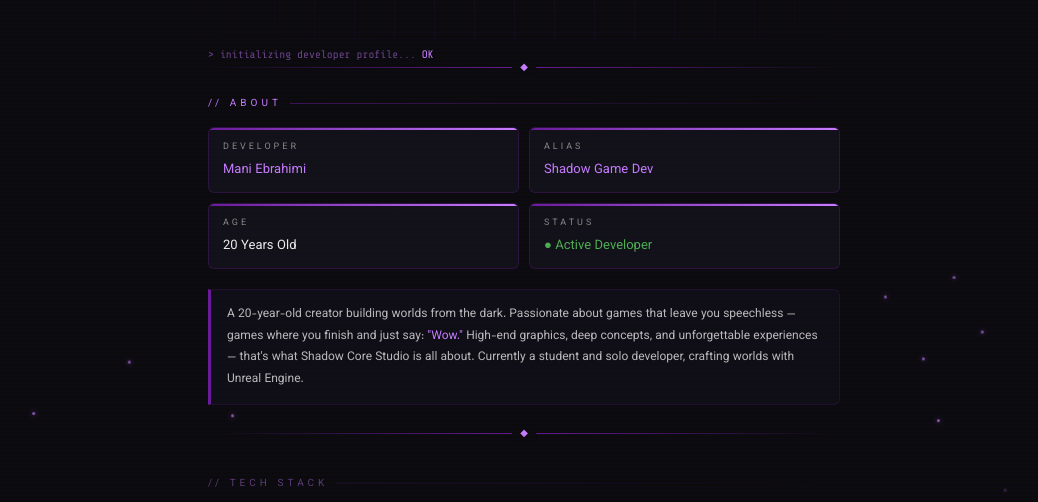
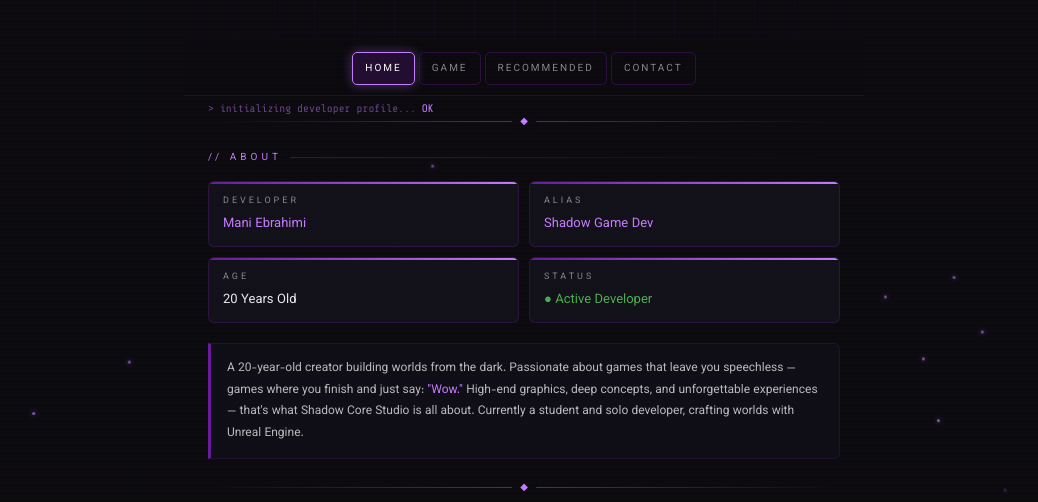
Before and after one commit to Mrcode-10/my-awesome-site, a plain HTML site: page index.html in a window 1280 px wide. Shown: the part 298-800 px from the top of the page, without its empty margins (116-1154 px from the left). Drawn offline with nearby package versions, Linux system fonts and the light colour scheme.

Commit message:
Update index.html

```diff
--- a/index.html
+++ b/index.html
@@ -48,6 +48,15 @@
 
   .divider { height: 1px; background: linear-gradient(90deg, transparent, var(--purple), transparent); margin: 0 24px; position: relative; }
   .divider::before { content: '◆'; position: absolute; left: 50%; transform: translate(-50%,-50%); color: var(--purple-light); font-size: 10px; background: var(--bg-dark); padding: 0 8px; }
+
+  /* NAV / FAKE MULTI-PAGE */
+  .site-nav { position: sticky; top: 0; z-index: 50; display: flex; justify-content: center; gap: 4px; padding: 10px 16px; background: rgba(11,11,14,0.85); backdrop-filter: blur(8px); border-bottom: 1px solid rgba(106,27,154,0.25); }
+  .nav-btn { background: transparent; border: 1px solid rgba(106,27,154,0.35); color: var(--text-muted); font-family: inherit; font-size: 10px; letter-spacing: 2px; padding: 8px 12px; border-radius: 5px; cursor: pointer; transition: all 0.2s ease; white-space: nowrap; }
+  .nav-btn:hover { color: #fff; border-color: var(--purple-light); background: rgba(106,27,154,0.12); }
+  .nav-btn.active { color: #fff; background: rgba(106,27,154,0.25); border-color: var(--purple-light); box-shadow: 0 0 12px rgba(199,125,255,0.35); }
+  .page-view { display: none; }
+  .page-view.active { display: block; animation: pageIn 0.5s ease forwards; }
+  @keyframes pageIn { from { opacity: 0; transform: translateY(14px); } to { opacity: 1; transform: translateY(0); } }
 
   .section { padding: 28px 24px; opacity: 0; transform: translateY(24px); animation: revealSection 0.8s ease forwards; animation-timeline: view(); animation-range: entry 0% cover 25%; }
   @keyframes revealSection { to { opacity: 1; transform: translateY(0); } }
@@ -156,9 +165,17 @@
     </div>
   </div>
 
+  <nav class="site-nav" id="siteNav">
+    <button class="nav-btn" data-page="home">HOME</button>
+    <button class="nav-btn" data-page="game">GAME</button>
+    <button class="nav-btn" data-page="recommended">RECOMMENDED</button>
+    <button class="nav-btn" data-page="contact">CONTACT</button>
+  </nav>
+
   <div class="terminal-line">> initializing developer profile... <span style="color:#C77DFF">OK</span></div>
   <div class="divider"></div>
 
+  <div class="page-view" data-page="home">
   <div class="section">
     <div class="section-label">// ABOUT</div>
     <div class="about-grid">
@@ -189,7 +206,9 @@
   </div>
 
   <div class="divider"></div>
+  </div>
 
+  <div class="page-view" data-page="game">
   <!-- GAME SHOWCASE -->
   <div class="section">
     <div class="section-label">// GAME IN DEVELOPMENT</div>
@@ -218,7 +237,9 @@
   </div>
 
   <div class="divider"></div>
+  </div>
 
+  <div class="page-view" data-page="recommended">
   <!-- RECOMMENDED GAMES -->
   <div class="section">
     <div class="section-label">// GAMES I RECOMMEND</div>
@@ -256,7 +277,9 @@
   </div>
 
   <div class="divider"></div>
+  </div>
 
+  <div class="page-view" data-page="contact">
   <div class="section">
     <div class="section-label">// CONTACT</div>
     <div class="contact-box">
@@ -290,6 +313,7 @@
       </div>
     </div>
   </div>
+  </div>
 
   <div class="footer">
     © 2024 SHADOW CORE STUDIO · ALL RIGHTS RESERVED · BUILT IN THE DARK
@@ -316,7 +340,32 @@
     }
   })();
 
-  // fallback reveal for browsers without animation-timeline support
+  // fake multi-page routing (hash-based, works on plain GitHub Pages)
+  (function(){
+    const pages = document.querySelectorAll('.page-view');
+    const navBtns = document.querySelectorAll('.nav-btn');
+    const validPages = Array.from(pages).map(p => p.dataset.page);
+
+    function showPage(name) {
+      if (!validPages.includes(name)) name = 'home';
+      pages.forEach(p => p.classList.toggle('active', p.dataset.page === name));
+      navBtns.forEach(b => b.classList.toggle('active', b.dataset.page === name));
+      window.scrollTo({ top: 0, behavior: 'instant' in window ? 'instant' : 'auto' });
+    }
+
+    navBtns.forEach(btn => {
+      btn.addEventListener('click', () => {
+        location.hash = btn.dataset.page;
+      });
+    });
+
+    window.addEventListener('hashchange', () => {
+      showPage(location.hash.replace('#', '') || 'home');
+    });
+
+    showPage(location.hash.replace('#', '') || 'home');
+  })();
+
   if (!CSS.supports('animation-timeline: view()')) {
     const sections = document.querySelectorAll('.section');
     const obs = new IntersectionObserver((entries) => {
```
